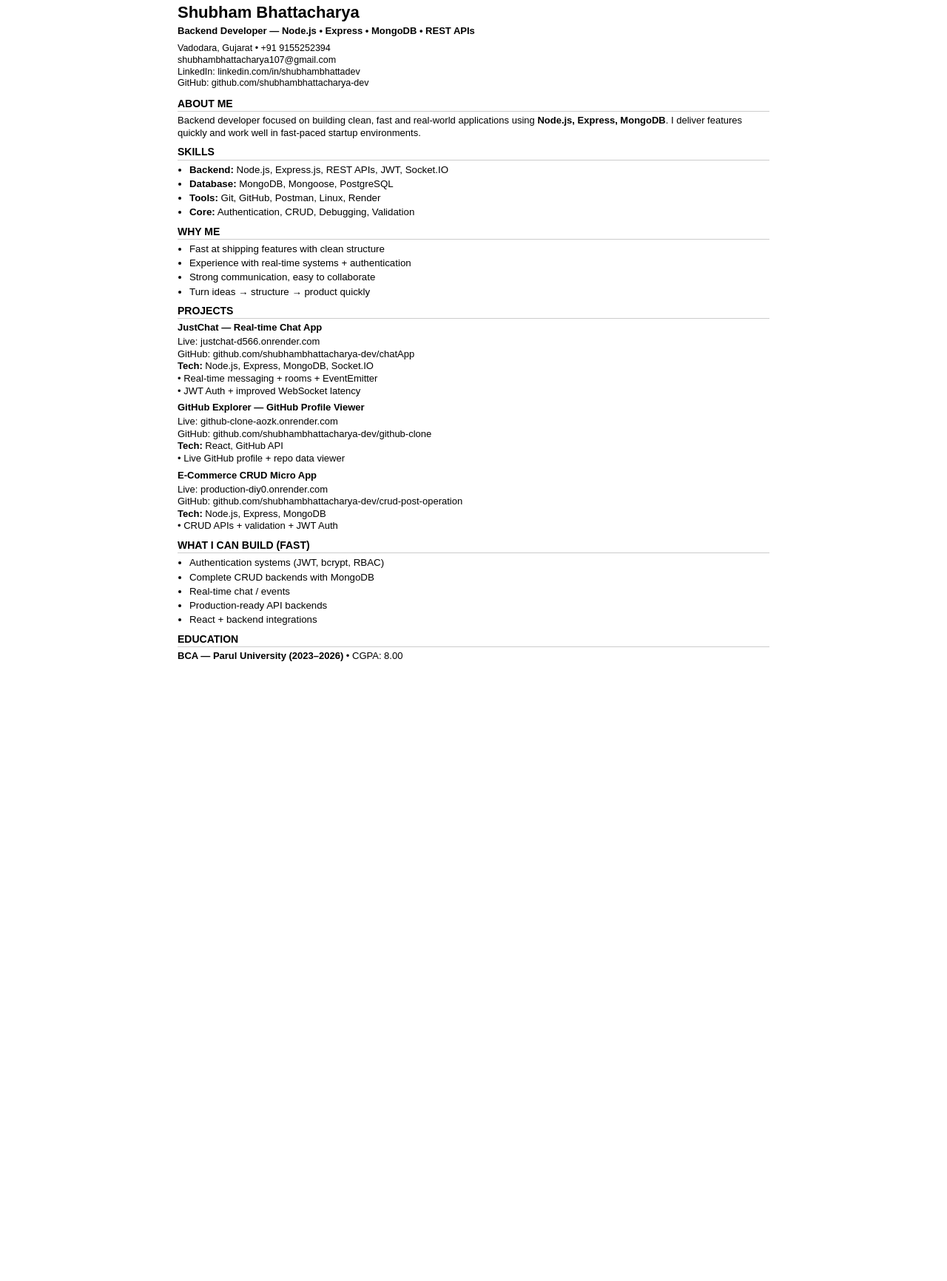
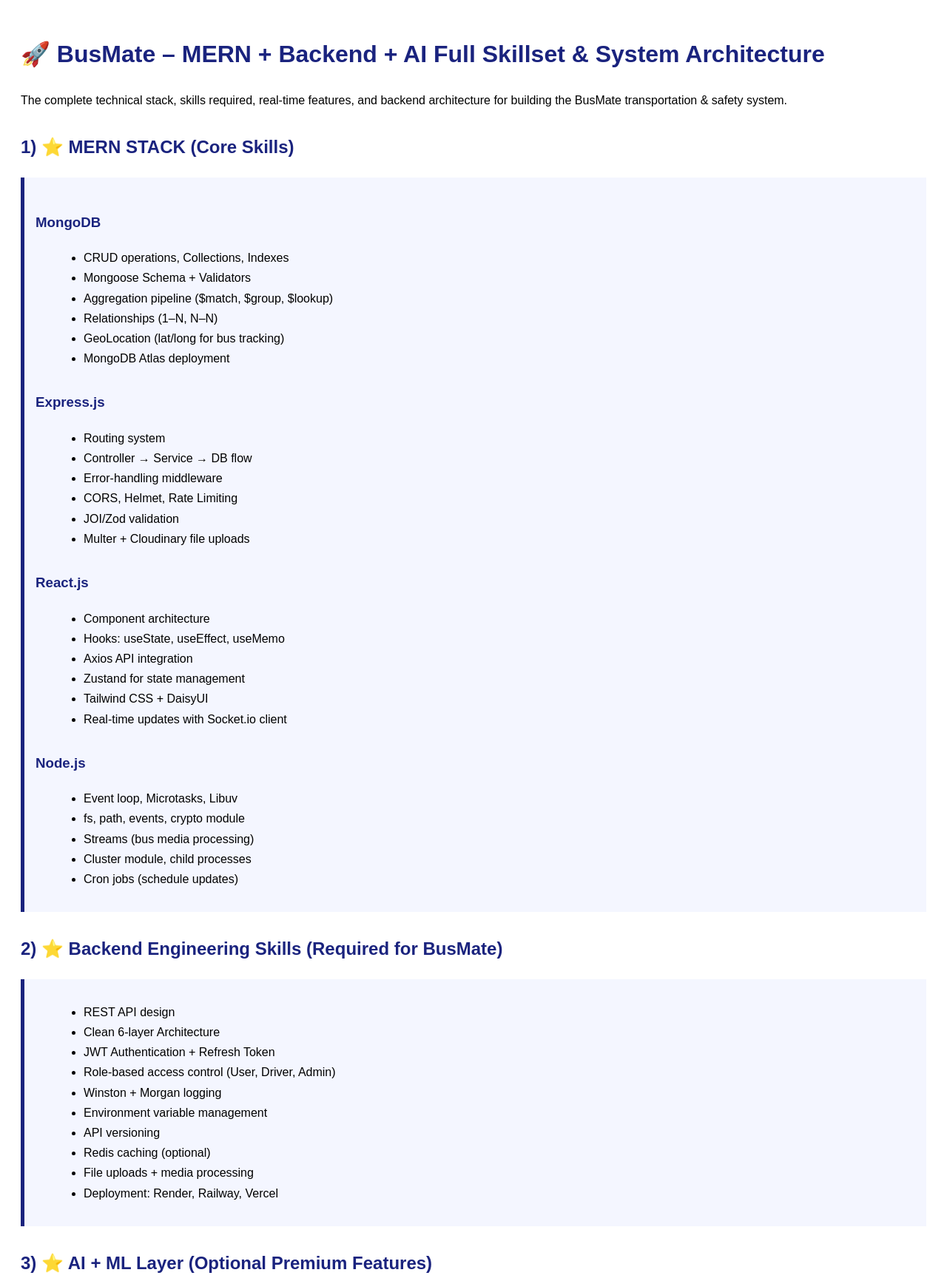
Before and after one commit to shubhambhattacharya-dev/IntershipPreparation, a website: page resume/resume.html in a window 1280 px wide. Shown: the part 12-1744 px from the top of the page at 74% size. Before the commit the page ends 924 px from the top, so only its background shows below. Drawn offline with Linux system fonts and the light colour scheme.

```diff
--- a/interviewPreParation/node.js/FsArchitecture.js/record.txt
+++ /dev/null
@@ -1,4 +0,0 @@
-/ -- 29/11/2025, 9:21:20 pm
-/favicon.ico -- 29/11/2025, 9:21:21 pm
-/health -- 29/11/2025, 9:21:32 pm
-/time -- 29/11/2025, 9:21:48 pm
--- a/resume/resume.html
+++ b/resume/resume.html
@@ -2,156 +2,212 @@
 <html lang="en">
 <head>
 <meta charset="UTF-8">
-<title>Shubham Bhattacharya - Resume</title>
-
+<title>BusMate – Full Skillset & Architecture</title>
 <style>
-    /* ---------- PAGE SIZE CONTROL FOR A4 PRINT ---------- */
-    @page {
-        size: A4;
-        margin: 15mm;
-    }
-
-    @media print {
-        body {
-            margin: 0;
-            -webkit-print-color-adjust: exact;
-        }
-        h1 { margin-top: 0; }
-    }
-
-    /* ---------- MAIN STYLING ---------- */
-    body {
-        font-family: Arial, sans-serif;
-        padding: 15px;
-        color: #000;
-        line-height: 1.30;
-        max-width: 800px;
-        margin: auto;
-        font-size: 13.3px;
-    }
-
-    h1 {
-        font-size: 22px;
-        margin: 0 0 2px 0;
-        font-weight: bold;
-    }
-
-    .role {
-        font-size: 13px;
-        font-weight: bold;
-        margin-bottom: 8px;
-    }
-
-    .contact {
-        font-size: 12.5px;
-        margin-bottom: 10px;
-        line-height: 1.25;
-    }
-
-    .contact a { color: #000; text-decoration: none; }
-
-    h2 {
-        margin: 8px 0 4px 0;
-        font-size: 14px;
-        font-weight: bold;
-        border-bottom: 1px solid #ccc;
-        padding-bottom: 1px;
-    }
-
-    ul { margin: 2px 0; padding-left: 16px; }
-    li { margin-bottom: 2px; }
-
-    .project-title {
-        font-weight: bold;
-        font-size: 13px;
-        margin-bottom: 1px;
-    }
-
-    p { margin: 2px 0; line-height: 1.28; font-size: 13px; }
-
-    /* Reduce section spacing */
-    .section { margin-bottom: 6px; }
+    body { font-family: Arial, sans-serif; padding: 20px; line-height: 1.7; }
+    h1,h2,h3 { color: #1A237E; margin-top: 30px; }
+    .section { margin-bottom: 35px; }
+    .card { background: #F4F6FF; padding: 15px; border-left: 5px solid #1A237E; margin-top: 10px; }
+    ul { margin-left: 25px; }
 </style>
 </head>
-
 <body>
 
-<h1>Shubham Bhattacharya</h1>
-<div class="role">Backend Developer — Node.js • Express • MongoDB • REST APIs</div>
+<h1>🚀 BusMate – MERN + Backend + AI Full Skillset & System Architecture</h1>
+<p>The complete technical stack, skills required, real-time features, and backend architecture for building the BusMate transportation & safety system.</p>
 
-<div class="contact">
-    Vadodara, Gujarat • +91 9155252394<br>
-    <a href="mailto:shubhambhattacharya107@gmail.com">shubhambhattacharya107@gmail.com</a><br>
-    LinkedIn: linkedin.com/in/shubhambhattadev<br>
-    GitHub: github.com/shubhambhattacharya-dev
+
+<!-- ------------------------------------------------------------- -->
+<h2>1) ⭐ MERN STACK (Core Skills)</h2>
+<div class="card">
+<h3>MongoDB</h3>
+<ul>
+<li>CRUD operations, Collections, Indexes</li>
+<li>Mongoose Schema + Validators</li>
+<li>Aggregation pipeline ($match, $group, $lookup)</li>
+<li>Relationships (1–N, N–N)</li>
+<li>GeoLocation (lat/long for bus tracking)</li>
+<li>MongoDB Atlas deployment</li>
+</ul>
+
+<h3>Express.js</h3>
+<ul>
+<li>Routing system</li>
+<li>Controller → Service → DB flow</li>
+<li>Error-handling middleware</li>
+<li>CORS, Helmet, Rate Limiting</li>
+<li>JOI/Zod validation</li>
+<li>Multer + Cloudinary file uploads</li>
+</ul>
+
+<h3>React.js</h3>
+<ul>
+<li>Component architecture</li>
+<li>Hooks: useState, useEffect, useMemo</li>
+<li>Axios API integration</li>
+<li>Zustand for state management</li>
+<li>Tailwind CSS + DaisyUI</li>
+<li>Real-time updates with Socket.io client</li>
+</ul>
+
+<h3>Node.js</h3>
+<ul>
+<li>Event loop, Microtasks, Libuv</li>
+<li>fs, path, events, crypto module</li>
+<li>Streams (bus media processing)</li>
+<li>Cluster module, child processes</li>
+<li>Cron jobs (schedule updates)</li>
+</ul>
 </div>
 
-<h2>ABOUT ME</h2>
-<p>
-    Backend developer focused on building clean, fast and real-world applications using
-    <b>Node.js, Express, MongoDB</b>. I deliver features quickly and work well in fast-paced startup environments.
-</p>
 
-<h2>SKILLS</h2>
+
+<!-- ------------------------------------------------------------- -->
+<h2>2) ⭐ Backend Engineering Skills (Required for BusMate)</h2>
+<div class="card">
 <ul>
-    <li><b>Backend:</b> Node.js, Express.js, REST APIs, JWT, Socket.IO</li>
-    <li><b>Database:</b> MongoDB, Mongoose, PostgreSQL</li>
-    <li><b>Tools:</b> Git, GitHub, Postman, Linux, Render</li>
-    <li><b>Core:</b> Authentication, CRUD, Debugging, Validation</li>
+<li>REST API design</li>
+<li>Clean 6-layer Architecture</li>
+<li>JWT Authentication + Refresh Token</li>
+<li>Role-based access control (User, Driver, Admin)</li>
+<li>Winston + Morgan logging</li>
+<li>Environment variable management</li>
+<li>API versioning</li>
+<li>Redis caching (optional)</li>
+<li>File uploads + media processing</li>
+<li>Deployment: Render, Railway, Vercel</li>
+</ul>
+</div>
+
+
+
+<!-- ------------------------------------------------------------- -->
+<h2>3) ⭐ AI + ML Layer (Optional Premium Features)</h2>
+<div class="card">
+<ul>
+<li>Google Gemini API integration</li>
+<li>OpenAI integration for automation</li>
+<li>AI-based:
+    <ul>
+    <li>Crowd prediction (students/office rush)</li>
+    <li>Traffic prediction</li>
+    <li>Bus delay prediction</li>
+    <li>Route smart suggestions</li>
+    <li>Complaint sentiment classification</li>
+    </ul>
+</li>
+<li>AI moderation for complaints</li>
+</ul>
+</div>
+
+
+
+<!-- ------------------------------------------------------------- -->
+<h2>4) ⭐ Real-Time System (BusMate Core)</h2>
+<div class="card">
+<h3>WebSocket Features</h3>
+<ul>
+<li>Live bus location & movement</li>
+<li>Real-time map marker updates</li>
+<li>Radar system (near stop alerts)</li>
+<li>Delay updates</li>
+<li>Bus status: running/stopped/offline</li>
 </ul>
 
-<h2>WHY ME</h2>
+<h3>Emergency + Safety System</h3>
 <ul>
-    <li>Fast at shipping features with clean structure</li>
-    <li>Experience with real-time systems + authentication</li>
-    <li>Strong communication, easy to collaborate</li>
-    <li>Turn ideas → structure → product quickly</li>
+<li>One-tap SOS button</li>
+<li>Auto-send details to nearest police/hospital/fire</li>
+<li>Live location sharing to family/trusted contacts</li>
+<li>Women/Men universal safety mode</li>
+<li>Sudden stop detection</li>
+</ul>
+</div>
+
+
+
+<!-- ------------------------------------------------------------- -->
+<h2>5) ⭐ BusMate 6-Layer Backend Architecture</h2>
+<div class="card">
+<ol>
+<li><b>Route Layer</b> – All API endpoints</li>
+<li><b>Controller Layer</b> – Handle requests, validation</li>
+<li><b>Service Layer</b> – Business logic (tracking, alerts)</li>
+<li><b>Data Access Layer</b> – MongoDB queries (BusModel, UserModel)</li>
+<li><b>Utils Layer</b> – JWT, email, SMS, AI functions</li>
+<li><b>Middleware Layer</b> – Auth, error handler, rate limiter</li>
+</ol>
+</div>
+
+
+
+<!-- ------------------------------------------------------------- -->
+<h2>6) ⭐ Database Schema (MongoDB)</h2>
+<div class="card">
+
+<h3>Bus Model</h3>
+<ul>
+<li>busNumber</li>
+<li>plateNumber</li>
+<li>driverId</li>
+<li>route</li>
+<li>liveLocation {lat, long}</li>
+<li>speed</li>
+<li>status</li>
 </ul>
 
-<h2>PROJECTS</h2>
+<h3>Driver Model</h3>
+<ul>
+<li>name</li>
+<li>phone</li>
+<li>licenseNumber</li>
+<li>assignedBus</li>
+</ul>
 
-<div class="section">
-    <div class="project-title">JustChat — Real-time Chat App</div>
-    <p>
-        Live: justchat-d566.onrender.com<br>
-        GitHub: github.com/shubhambhattacharya-dev/chatApp<br>
-        <b>Tech:</b> Node.js, Express, MongoDB, Socket.IO<br>
-        • Real-time messaging + rooms + EventEmitter<br>
-        • JWT Auth + improved WebSocket latency
-    </p>
+<h3>User Model</h3>
+<ul>
+<li>name</li>
+<li>phone</li>
+<li>role (student/office/general)</li>
+<li>trustedContacts</li>
+<li>gender (for safety mode)</li>
+</ul>
+
+<h3>Complaint Model</h3>
+<ul>
+<li>busId</li>
+<li>userId</li>
+<li>issueType</li>
+<li>description</li>
+<li>status (pending/resolved)</li>
+<li>autoEscalationLevel</li>
+</ul>
+
 </div>
 
-<div class="section">
-    <div class="project-title">GitHub Explorer — GitHub Profile Viewer</div>
-    <p>
-        Live: github-clone-aozk.onrender.com<br>
-        GitHub: github.com/shubhambhattacharya-dev/github-clone<br>
-        <b>Tech:</b> React, GitHub API<br>
-        • Live GitHub profile + repo data viewer
-    </p>
+
+
+<!-- ------------------------------------------------------------- -->
+<h2>7) ⭐ Paid Features (Premium Version)</h2>
+<div class="card">
+<ul>
+<li>Passenger-to-passenger chat</li>
+<li>Seat booking engine</li>
+<li>Revenue share model</li>
+<li>Tourist route intelligence</li>
+<li>Integration with state/government bus APIs</li>
+<li>Complaint auto-post to X/Reddit</li>
+<li>Crowd prediction + traffic AI</li>
+</ul>
 </div>
 
-<div class="section">
-    <div class="project-title">E-Commerce CRUD Micro App</div>
-    <p>
-        Live: production-diy0.onrender.com<br>
-        GitHub: github.com/shubhambhattacharya-dev/crud-post-operation<br>
-        <b>Tech:</b> Node.js, Express, MongoDB<br>
-        • CRUD APIs + validation + JWT Auth
-    </p>
+
+
+<!-- ------------------------------------------------------------- -->
+<h2>8) ⭐ Final Summary</h2>
+<div class="card">
+<p>BusMate is a real-time, AI-enabled, safety-first transportation system built with MERN stack, Node.js backend, clean architecture, and advanced features. This project makes the developer internship-ready, job-ready, and startup-ready.</p>
 </div>
-
-<h2>WHAT I CAN BUILD (FAST)</h2>
-<ul>
-    <li>Authentication systems (JWT, bcrypt, RBAC)</li>
-    <li>Complete CRUD backends with MongoDB</li>
-    <li>Real-time chat / events</li>
-    <li>Production-ready API backends</li>
-    <li>React + backend integrations</li>
-</ul>
-
-<h2>EDUCATION</h2>
-<p><b>BCA — Parul University (2023–2026)</b> • CGPA: 8.00</p>
 
 </body>
 </html>
```
Also changed, not shown: interviewPreParation/node.js/FsArchitecture.js/Logging.js (+26 -19 lines).
